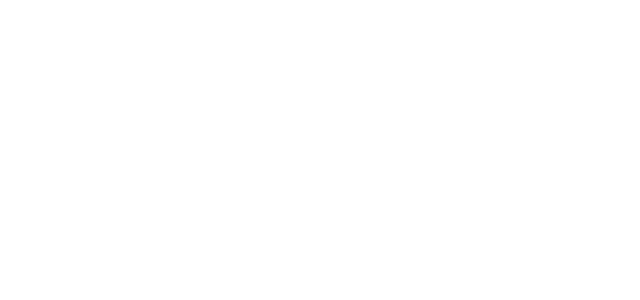
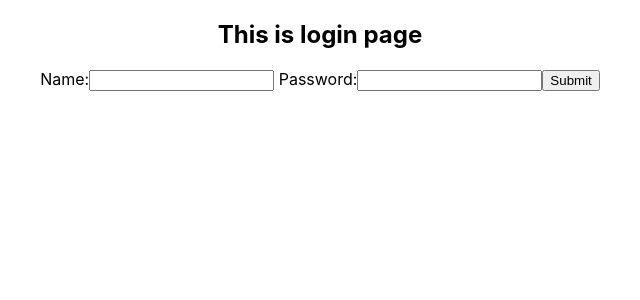
Before and after one commit to SiewLeng/react-app, a React (Create React App) app: page /login in a window 1280 px wide. Before the commit this address had no page. Shown: the top 300 px of the page, without its empty margins (320-960 px from the left). Built offline with nearby package versions, Linux system fonts and the light colour scheme.

Commit message:
50% of login page

```diff
--- a/src/App.tsx
+++ b/src/App.tsx
@@ -2,7 +2,8 @@
 import logo from './logo.svg';
 import { BrowserRouter, Routes, Route, Link } from 'react-router-dom'
 import { Counter } from './features/counter/Counter';
-import { Home } from './pages/home/Home'
+import { Home } from './pages/home/Home';
+import { Login } from './pages/login/Login';
 import './App.css';
 
 function App() {
@@ -12,6 +13,7 @@
       <Routes>
         <Route path ='/' element={<Home/>}/>
         <Route path ='/counter' element={<Counter/>}/>
+        <Route path ='/login' element={<Login/>}/>
       </Routes>
       </BrowserRouter>
     </div>
--- a/src/pages/home/Home.tsx
+++ b/src/pages/home/Home.tsx
@@ -8,6 +8,7 @@
 			  <h2> This is Home page </h2>
 				<div>
 					<Link to='/counter'> Counter Page </Link>
+					<Link to='/login'> Login Page </Link>
 				</div>
 			</div>
 		)
--- /dev/null
+++ b/src/pages/login/Login.tsx
@@ -0,0 +1,54 @@
+import { monitorEventLoopDelay } from 'perf_hooks';
+import React from 'react';
+import styles from './Login.module.css';
+
+type Props = {
+}
+
+type State = {
+    name: string,
+    password: string
+}
+
+export class Login extends React.Component <Props, State> {
+    constructor(props: any) {
+        super(props);
+        this.state = {
+            name: '',
+            password: ''
+        };
+        this.handleChange = this.handleChange.bind(this);
+        this.handleSubmit = this.handleSubmit.bind(this);
+    }
+
+    handleChange(event: any) {
+        const id = event.target.id;
+        if (id == 'name') {
+            this.setState({ name: event.target.value });
+        } else if (id == 'password') {
+            this.setState({ password: event.target.value });
+        }
+    }
+
+    handleSubmit(event: any) {
+        console.log('this.state >>> ', this.state);
+        event.preventDefault();
+    }
+
+    render() {
+        return (
+            <div>
+                <h2>This is login page</h2>
+                <form onSubmit={this.handleSubmit}>
+                    <label> Name:
+                        <input type='text' value={this.state.name} onChange={this.handleChange} id='name'></input>
+                    </label>
+                    <label> Password:
+                        <input type='text' value={this.state.password} onChange={this.handleChange} id='password'></input>
+                    </label>
+                    <input type="submit" value="Submit"/>
+                </form>
+            </div>
+        );
+    }
+}
```
Also changed, not shown: src/pages/login/Login.module.css (added), 1 other file (tests, documents, lock files or other folders).
